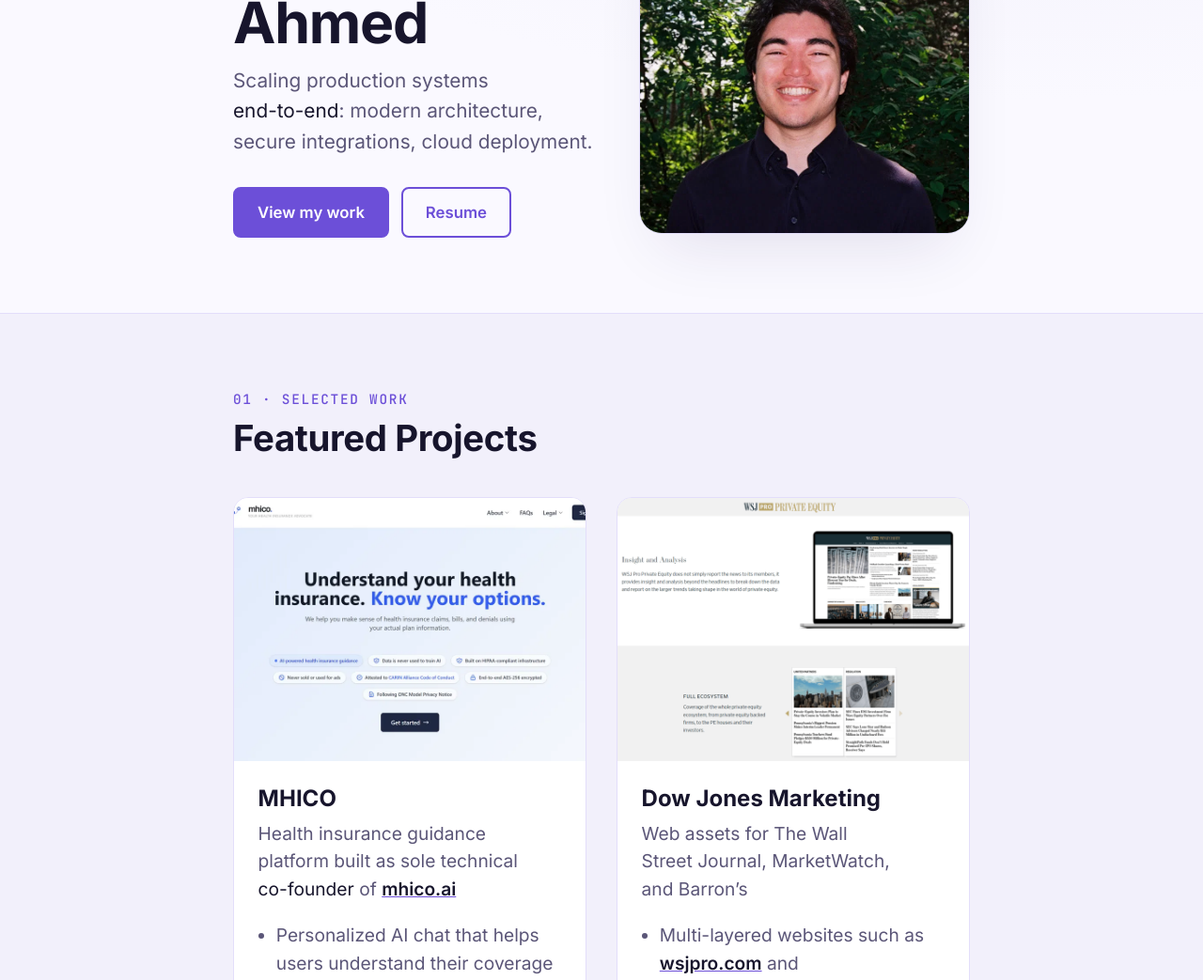
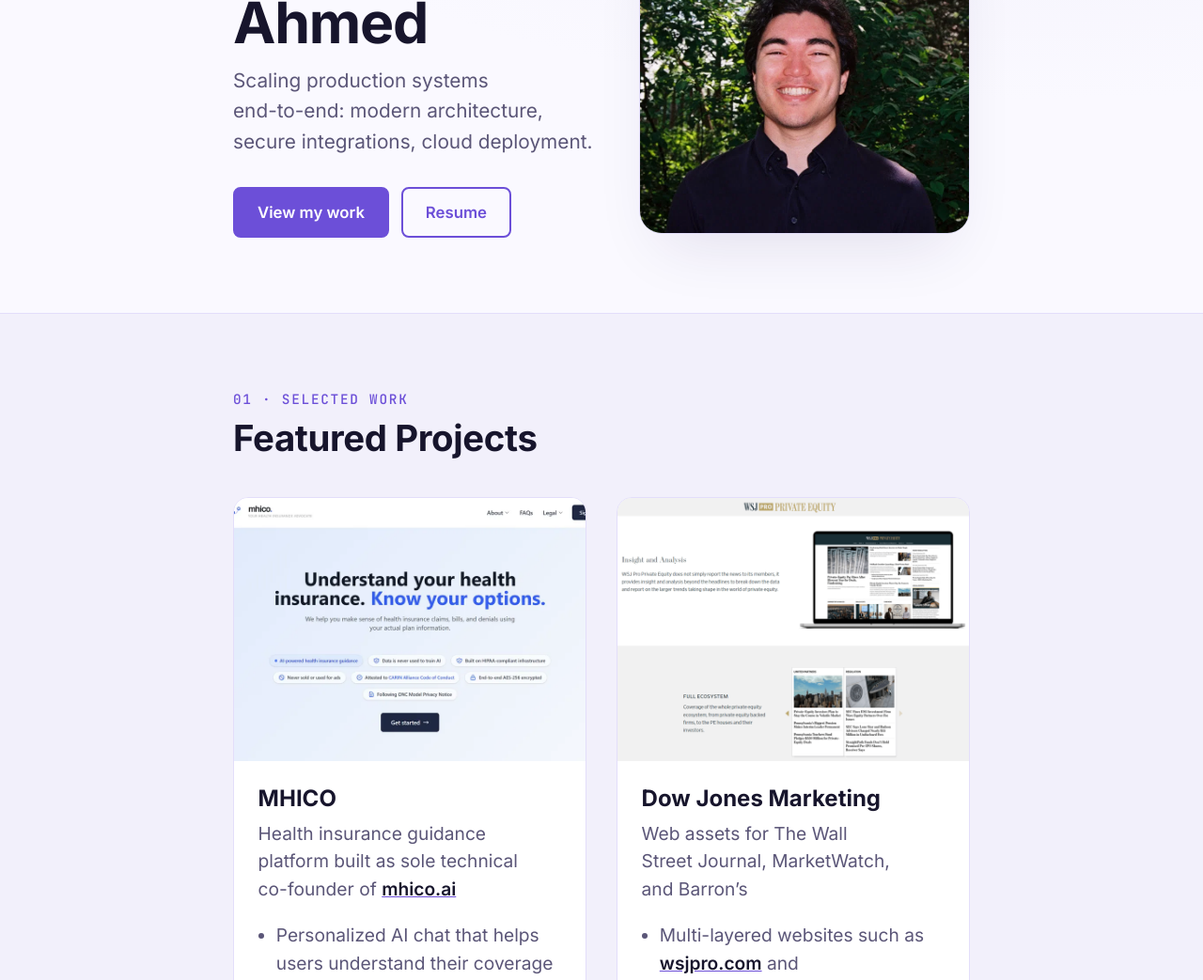
Before and after one commit to sayf-eddin/sayf-eddin.github.io, a Jekyll site: the page built from docs/index.html, in a window 1280 px wide and 1400 px high. Shown: the part 234-1277 px from the top of the window at 94% size. Built offline with Jekyll 4.4.1, drawn with Linux system fonts in a browser that asks for light colours.

Commit message:
Fix text

```diff
--- a/docs/assets/css/site.scss
+++ b/docs/assets/css/site.scss
@@ -88,6 +88,7 @@
 body {
   margin: 0;
   background-color: var(--bg);
+  color: var(--text);
   font-size: 1.2rem;
   line-height: 1.55;
   overflow-wrap: break-word;
@@ -107,8 +108,14 @@
   box-sizing: border-box;
 }
 
+// Color is set on body, not here, so inline elements (spans, SVG icons)
+// inherit their parent's color instead of being reset to --text.
 * {
   font-family: 'Inter', sans-serif;
+}
+
+// Bold runs inside muted body copy stand out at full text color.
+b, strong {
   color: var(--text);
 }
 
@@ -962,9 +969,11 @@
   margin-bottom: 0.6rem;
 }
 
+// nowrap keeps "· New York, NY" together instead of splitting the city.
 .timeline-location {
   color: var(--text-muted);
   font-weight: 500;
+  white-space: nowrap;
 }
 
 .timeline-content .desc {
```
